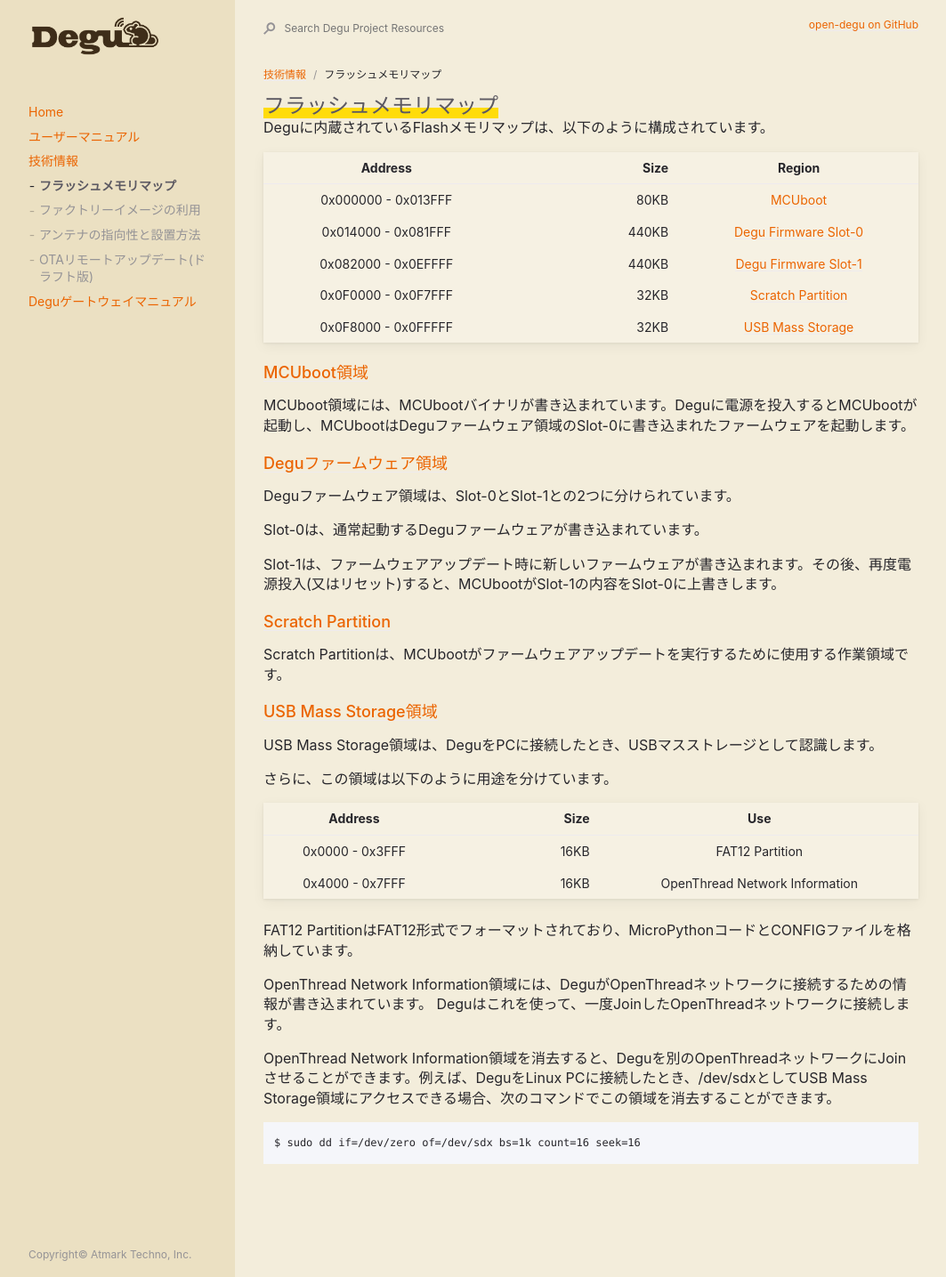
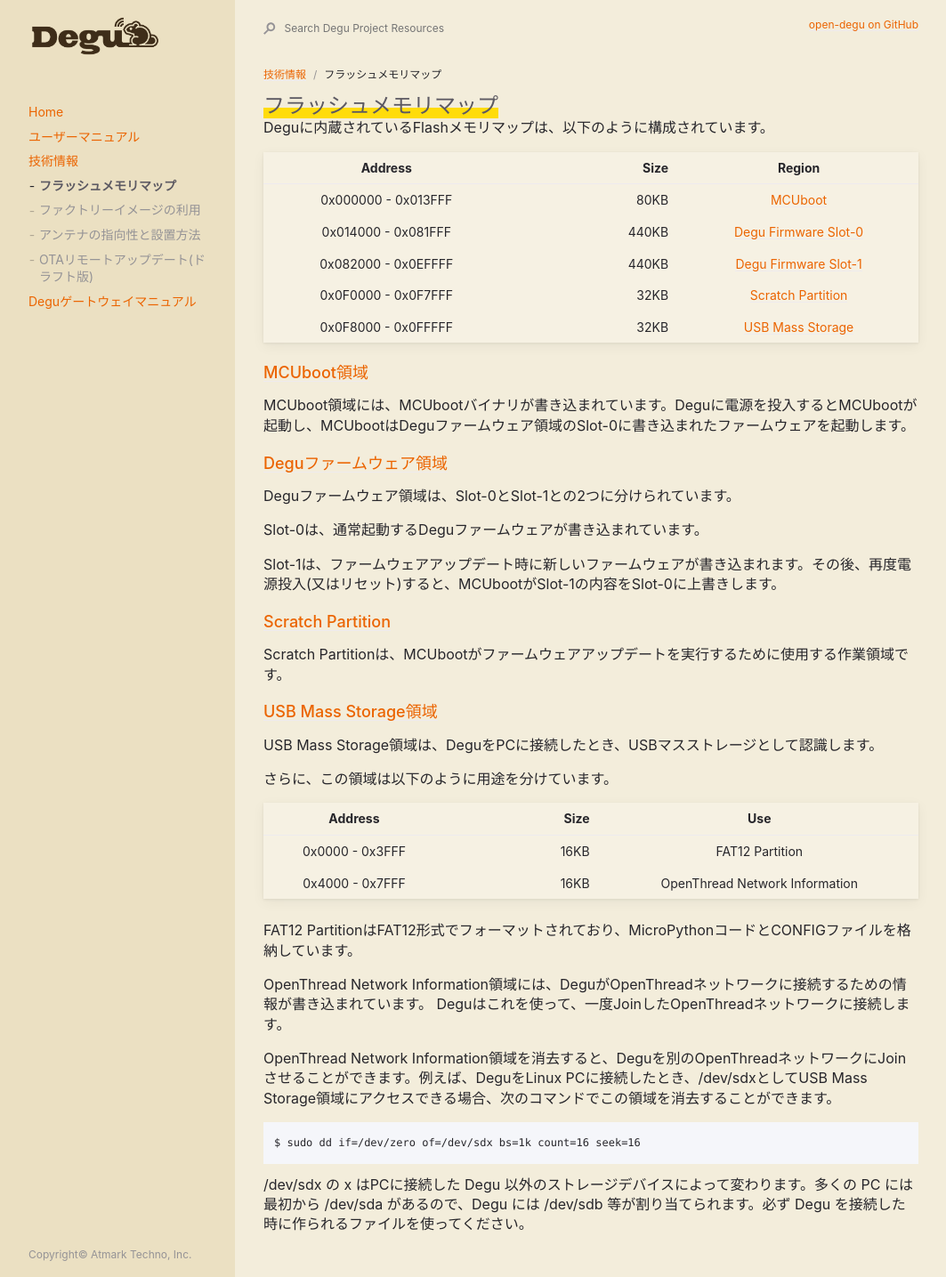
Before and after one commit to open-degu/open-degu.github.io, a Jekyll site: the page built from technical_specifications/flash_memory_map.md, in a window 1280 px wide. Shown: the whole page at 89% size, without its empty margins (92-1155 px from the left). Built offline with Jekyll 4.4.1, drawn with Linux system fonts in a browser that asks for light colours.

Commit message:
Add a note about the example of the device file

````diff
--- a/technical_specifications/flash_memory_map.md
+++ b/technical_specifications/flash_memory_map.md
@@ -53,3 +53,5 @@ OpenThread Network Information領域を消去すると、Deguを別のOpenThread
 ```
 $ sudo dd if=/dev/zero of=/dev/sdx bs=1k count=16 seek=16
 ```
+
+/dev/sdx の x はPCに接続した Degu 以外のストレージデバイスによって変わります。多くの PC には最初から /dev/sda があるので、Degu には /dev/sdb 等が割り当てられます。必ず Degu を接続した時に作られるファイルを使ってください。
````
